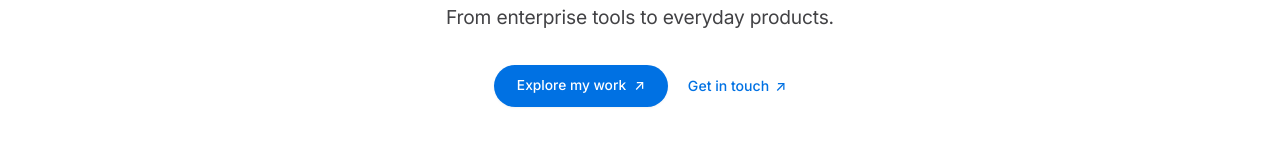
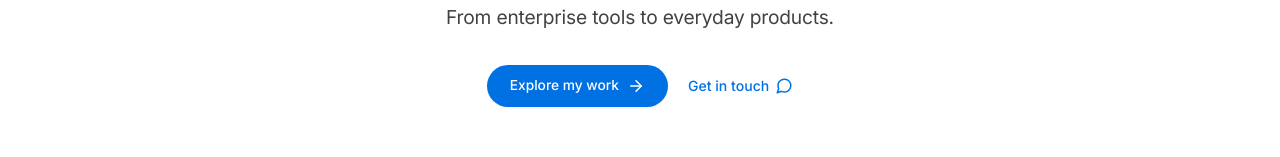
Before and after one commit to yosefa/yos-simple, a Next.js app: page / in a window 1280 px wide. Shown: the part 528-685 px from the top of the page. Built offline with nearby package versions, Linux system fonts and the light colour scheme.

Commit message:
refactor: replace text arrows with react-icons in hero actions

```diff
--- a/app/page.tsx
+++ b/app/page.tsx
@@ -3,6 +3,7 @@ import ProjectCard from '@/components/ProjectCard'
 import Footer from '@/components/Footer'
 import Hero from '@/components/Hero'
 import { projects } from '@/data/projects'
+import { FiArrowRight, FiMessageCircle } from 'react-icons/fi'
 
 const featuredSlugs = ['integrated-erp-system', 'sap-transition-support', 'wytopup', 'okane']
 const featuredProjects = featuredSlugs.map((slug) => projects.find((project) => project.slug === slug)!)
@@ -17,8 +18,8 @@ export default function Home() {
           <h1 id="home-title">Making complex<br />work feel <span>simple.</span></h1>
           <p className="hero-copy">I build software and systems that help people get things done.<br />From enterprise tools to everyday products.</p>
           <div className="intro-actions">
-            <a className="button button-primary" href="/portfolio/">Explore my work <span aria-hidden="true">↗</span></a>
-            <a className="text-link" href="/#contact">Get in touch <span aria-hidden="true">↗</span></a>
+            <a className="button button-primary" href="/portfolio/">Explore my work <FiArrowRight size={18} aria-hidden="true" focusable="false" /></a>
+            <a className="text-link" href="/#contact">Get in touch <FiMessageCircle size={18} aria-hidden="true" focusable="false" /></a>
           </div>
         </div>
       </Hero>
```
